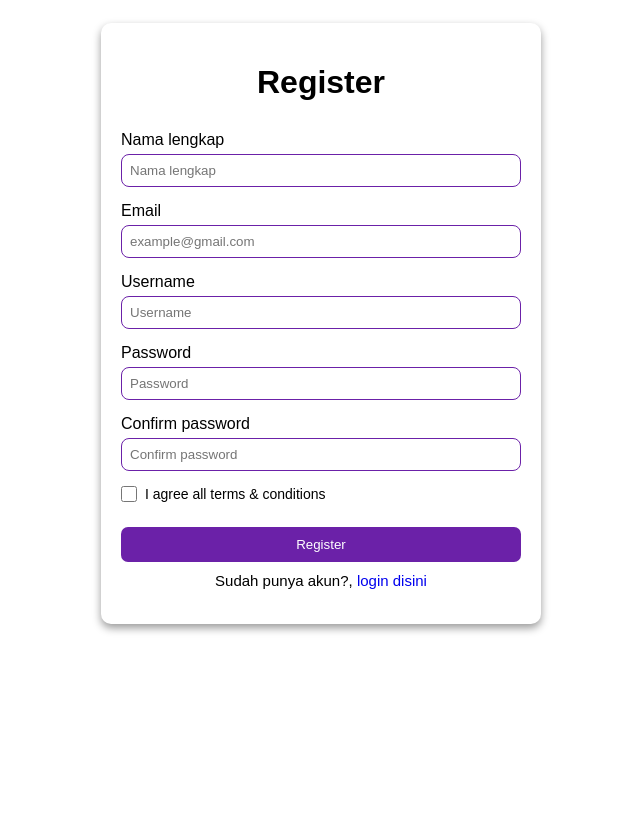
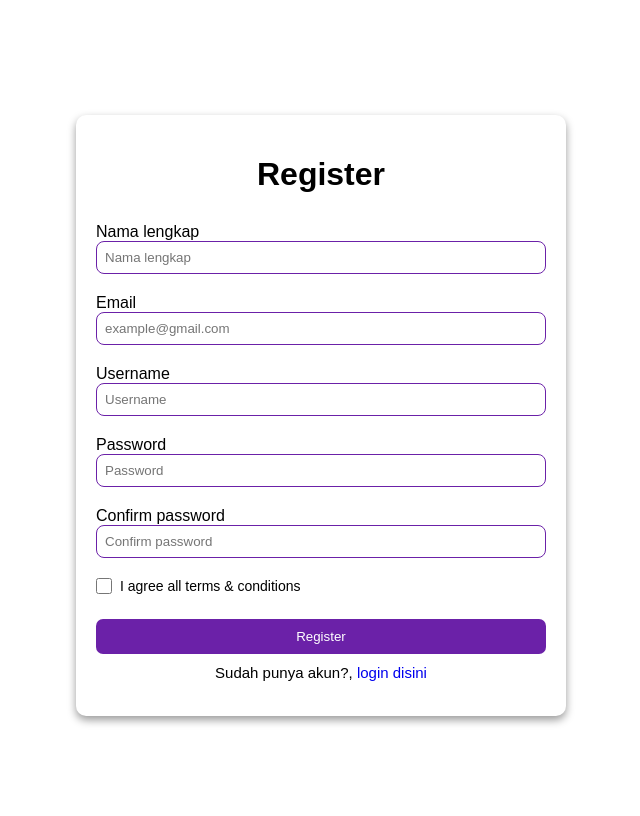
Before and after one commit to KyzaaDev/Mini-Ecommerce, a PHP site: page /pages/register.php in a window 1280 px wide. Shown: the whole page, without its empty margins (319-959 px from the left). Before the commit the page ends 633 px from the top, so only its background shows below. Run offline with PHP 8.4, Linux system fonts and the light colour scheme.

Commit message:
style: benerin style dikit

```diff
--- a/assets/css/loginstyle.css
+++ b/assets/css/loginstyle.css
@@ -7,7 +7,7 @@ body {
 .login {
     margin-top: 130px;
     background-color: #ffff;
-    width: 400px;
+    width: 450px;
     padding: 20px;
     border-radius: 10px;
     box-shadow: 0 4px 8px rgba(0,0,0,0.4);
--- a/assets/css/registerstyle.css
+++ b/assets/css/registerstyle.css
@@ -6,21 +6,23 @@ body {
     display: flex;
     justify-content: center;
     align-items: center;
+    overflow: hidden;
+    height: 100vh;
 }
 
 .register-card {
     margin-top: 15px;
     background-color: #ffff;
-    width: 400px;
+    width: 450px;
     padding: 20px;
     border-radius: 10px;
     box-shadow: 0 4px 8px rgba(0,0,0,0.4);
 }
 
-.register-card label {
+/* .register-card label {
     margin-bottom: 5px;
     display: block;
-}
+} */
 
 .register-card h1 {
     text-align: center;
@@ -29,7 +31,7 @@ body {
 
 .register-card input {
     width: 100%;
-    margin-bottom: 15px;
+    margin-bottom: 20px;
     box-sizing: border-box;
     padding: 8px;
     border: 1px solid #6b21a8;
```
